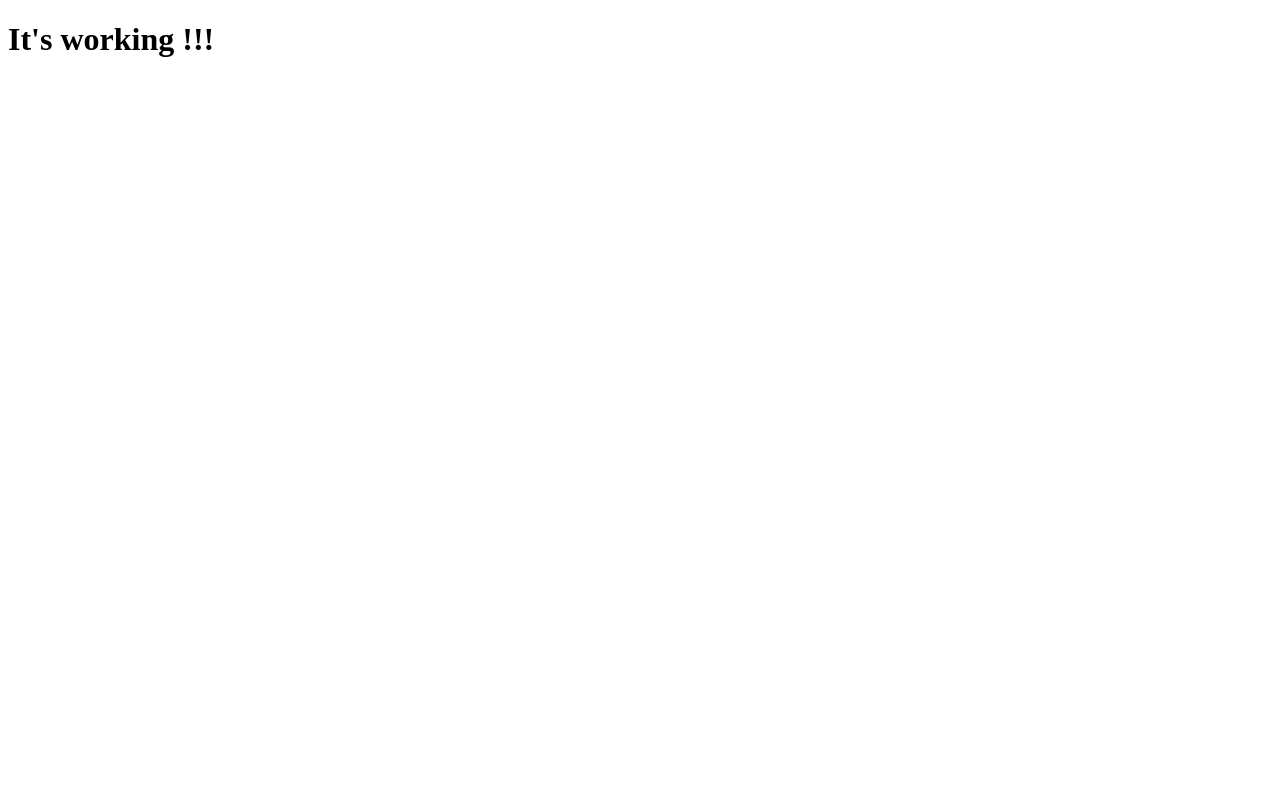
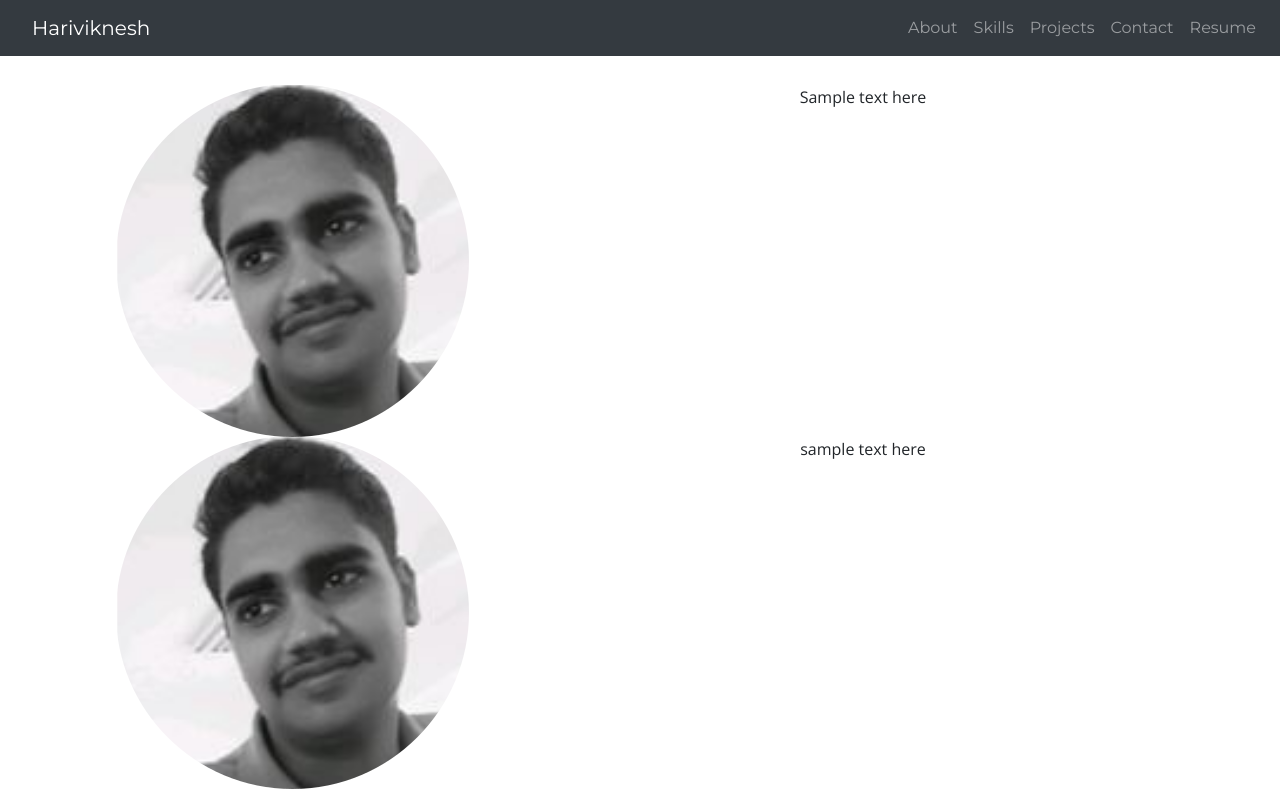
Before and after one commit to harivikneshs/harivikneshs.github.io, a plain HTML site: page index.html in a window 1280 px wide. Drawn offline with nearby package versions, Linux system fonts and the light colour scheme.

Commit message:
navbar update

```diff
--- a/index.html
+++ b/index.html
@@ -2,8 +2,68 @@
 <html>
 <head>
 	<title>Hariviknesh S</title>
+	<link rel="icon" type="image/png" href="favicon.png">
+	<link rel="stylesheet" href="https://stackpath.bootstrapcdn.com/bootstrap/4.3.1/css/bootstrap.min.css" integrity="sha384-ggOyR0iXCbMQv3Xipma34MD+dH/1fQ784/j6cY/iJTQUOhcWr7x9JvoRxT2MZw1T" crossorigin="anonymous">
+	<link href="https://fonts.googleapis.com/css?family=Lato|Montserrat|Open+Sans|Roboto&display=swap" rel="stylesheet">
+
+	<link rel="stylesheet" type="text/css" href="styles.css">
+
 </head>
 <body>
-<h1>It's working !!!</h1>
+
+<div class="navi ">
+<nav class="navbar fixed-top navbar-expand-md navbar-dark bg-dark">
+<div>
+	<button class="navbar-toggler " type="button" data-toggle="collapse" data-target="#navbarNavAltMarkup" aria-controls="navbarNavAltMarkup" aria-expanded="false" aria-label="Toggle navigation">
+    <span class="navbar-toggler-icon"></span>
+  </button>
+  <a class="navbar-brand pl-3" href="#" >Hariviknesh</a>
+
+</div>
+  <div class="collapse navbar-collapse justify-content-end" id="navbarNavAltMarkup">
+    <div class="navbar-nav ">
+
+      <a class="nav-item nav-link" href="#about">About</a>
+      <a class="nav-item nav-link" href="#skills">Skills</a>
+      <a class="nav-item nav-link" href="#projects">Projects</a>
+      <a class="nav-item nav-link " href="#contact">Contact</a>
+      <a class="nav-item nav-link " href="#resume">Resume</a>
+    </div>
+  </div>
+</nav>
+</div>
+<div class="container ml-2">
+
+	<div class="row">
+		<div class="col-md-6 ">
+			<center><img  src="photo_round.png" ></center>
+		</div>
+		<div class="col-md-6 ">
+			<center>Sample text here</center>
+		</div>
+	</div>
+	<div class="row" id="about">
+		<div class="col-md-6 ">
+			<center><img src="photo_round.png"></center>
+		</div>
+		<div class="col-md-6 ">
+			<center>sample text here</center>
+		</div>
+	</div>
+</div>
+
+
+
+
+
+
+
+
+
+
+
+<script src="https://code.jquery.com/jquery-3.3.1.slim.min.js" integrity="sha384-q8i/X+965DzO0rT7abK41JStQIAqVgRVzpbzo5smXKp4YfRvH+8abtTE1Pi6jizo" crossorigin="anonymous"></script>
+<script src="https://cdnjs.cloudflare.com/ajax/libs/popper.js/1.14.7/umd/popper.min.js" integrity="sha384-UO2eT0CpHqdSJQ6hJty5KVphtPhzWj9WO1clHTMGa3JDZwrnQq4sF86dIHNDz0W1" crossorigin="anonymous"></script>
+<script src="https://stackpath.bootstrapcdn.com/bootstrap/4.3.1/js/bootstrap.min.js" integrity="sha384-JjSmVgyd0p3pXB1rRibZUAYoIIy6OrQ6VrjIEaFf/nJGzIxFDsf4x0xIM+B07jRM" crossorigin="anonymous"></script>
 </body>
 </html>
--- /dev/null
+++ b/styles.css
@@ -0,0 +1,16 @@
+html{
+	scroll-behavior: smooth;
+}
+body{
+	padding-top: 85px;
+	font-family: 'Open Sans', sans-serif;
+
+}
+
+.navi{
+	font-family: 'Montserrat', sans-serif;
+}
+
+.heading,h3{
+	font-family: 'Montserrat', sans-serif;
+}
```
Also changed, not shown: favicon.png (added), photo_round.png (added).
